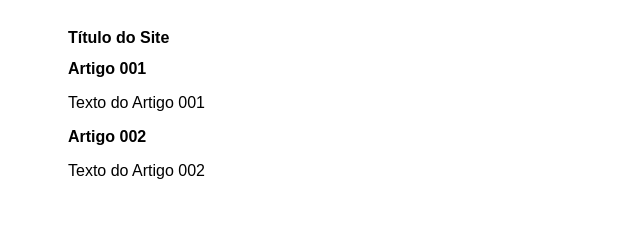
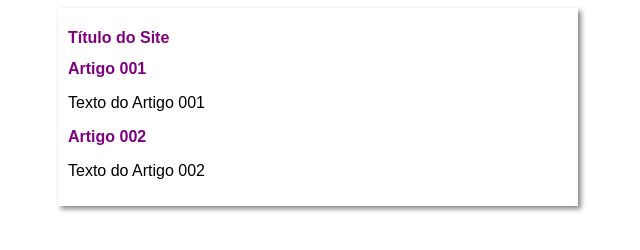
Before and after one commit to Tobitosan/projeto-site, a plain HTML site: page index.html in a window 1280 px wide. Shown: the whole page, without its empty margins (322-962 px from the left). Drawn offline with Linux system fonts and the light colour scheme.

Commit message:
Update style.css

```diff
--- a/estilos/style.css
+++ b/estilos/style.css
@@ -10,5 +10,8 @@ main {
   width: 500px;
   margin: auto;
   padding: 10px;
-  box-shadow: 3px 3px 5px rgba(0, 0, 0, 0,473);
+  box-shadow: 3px 3px 5px rgba(0, 0, 0, 0.473);
 }
+h1, h2 {
+  color: purple;
+}
```
